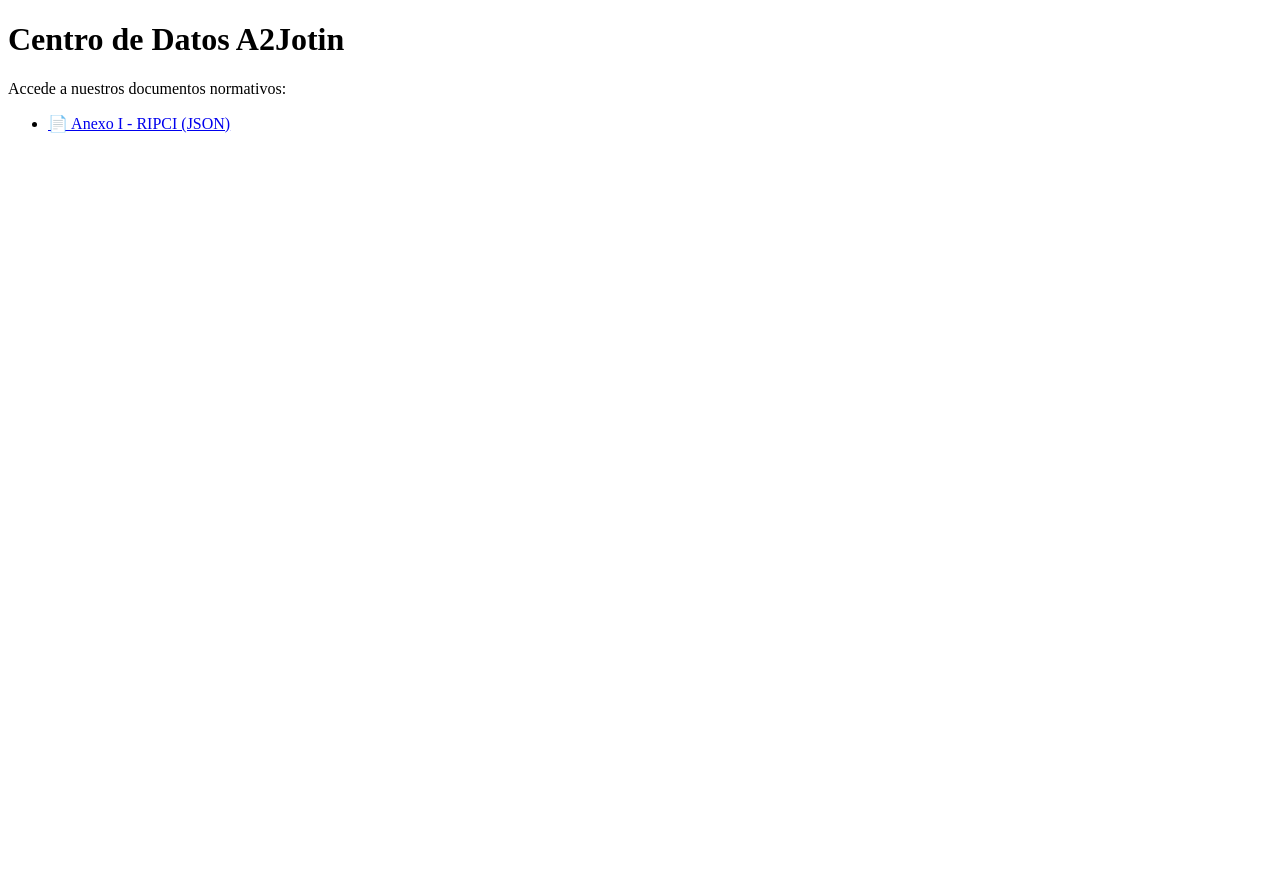
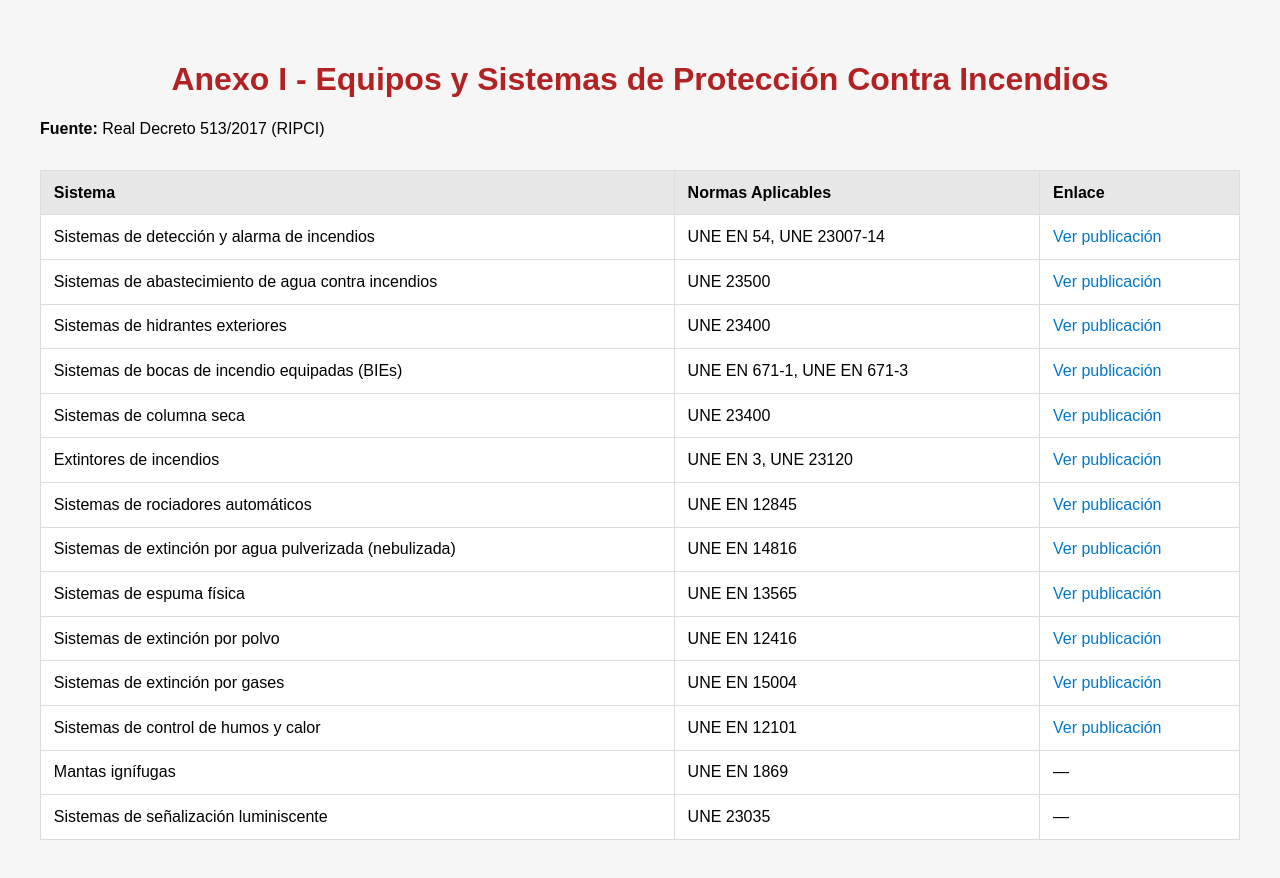
Before and after one commit to 629836574/A2Jotin-datos, a plain HTML site: page public/index.html in a window 1280 px wide. Before the commit the page ends 800 px from the top, so only its background shows below. Drawn offline with Linux system fonts and the light colour scheme.

Commit message:
Update index.html

```diff
--- a/public/index.html
+++ b/public/index.html
@@ -1,14 +1,75 @@
 <!DOCTYPE html>
 <html lang="es">
 <head>
-  <meta charset="UTF-8">
-  <title>Centro de Datos A2Jotin</title>
+  <meta charset="UTF-8" />
+  <meta name="viewport" content="width=device-width, initial-scale=1.0"/>
+  <title>Anexo I - A2Jotin Datos</title>
+  <style>
+    body {
+      font-family: Arial, sans-serif;
+      padding: 2rem;
+      background-color: #f6f6f6;
+    }
+    h1 {
+      text-align: center;
+      color: #B22222;
+    }
+    table {
+      width: 100%;
+      border-collapse: collapse;
+      margin-top: 2rem;
+      background: #fff;
+    }
+    th, td {
+      padding: 0.8rem;
+      border: 1px solid #ddd;
+      text-align: left;
+    }
+    th {
+      background-color: #e7e7e7;
+    }
+    a {
+      color: #0077cc;
+      text-decoration: none;
+    }
+    a:hover {
+      text-decoration: underline;
+    }
+  </style>
 </head>
 <body>
-  <h1>Centro de Datos A2Jotin</h1>
-  <p>Accede a nuestros documentos normativos:</p>
-  <ul>
-    <li><a href="/anexos/anexoI_RIPCI.json" target="_blank">📄 Anexo I - RIPCI (JSON)</a></li>
-  </ul>
+  <h1>Anexo I - Equipos y Sistemas de Protección Contra Incendios</h1>
+  <p><strong>Fuente:</strong> Real Decreto 513/2017 (RIPCI)</p>
+
+  <table id="tabla-anexo">
+    <thead>
+      <tr>
+        <th>Sistema</th>
+        <th>Normas Aplicables</th>
+        <th>Enlace</th>
+      </tr>
+    </thead>
+    <tbody></tbody>
+  </table>
+
+  <script>
+    fetch('anexos/anexoI_RIPCI.json')
+      .then(response => response.json())
+      .then(data => {
+        const tbody = document.querySelector("#tabla-anexo tbody");
+        data.sistemas.forEach(sistema => {
+          const fila = document.createElement("tr");
+          fila.innerHTML = `
+            <td>${sistema.nombre}</td>
+            <td>${sistema.normas.join(", ")}</td>
+            <td>${sistema.url ? `<a href="${sistema.url}" target="_blank">Ver publicación</a>` : '—'}</td>
+          `;
+          tbody.appendChild(fila);
+        });
+      })
+      .catch(error => {
+        console.error("Error al cargar el JSON:", error);
+      });
+  </script>
 </body>
 </html>
```
